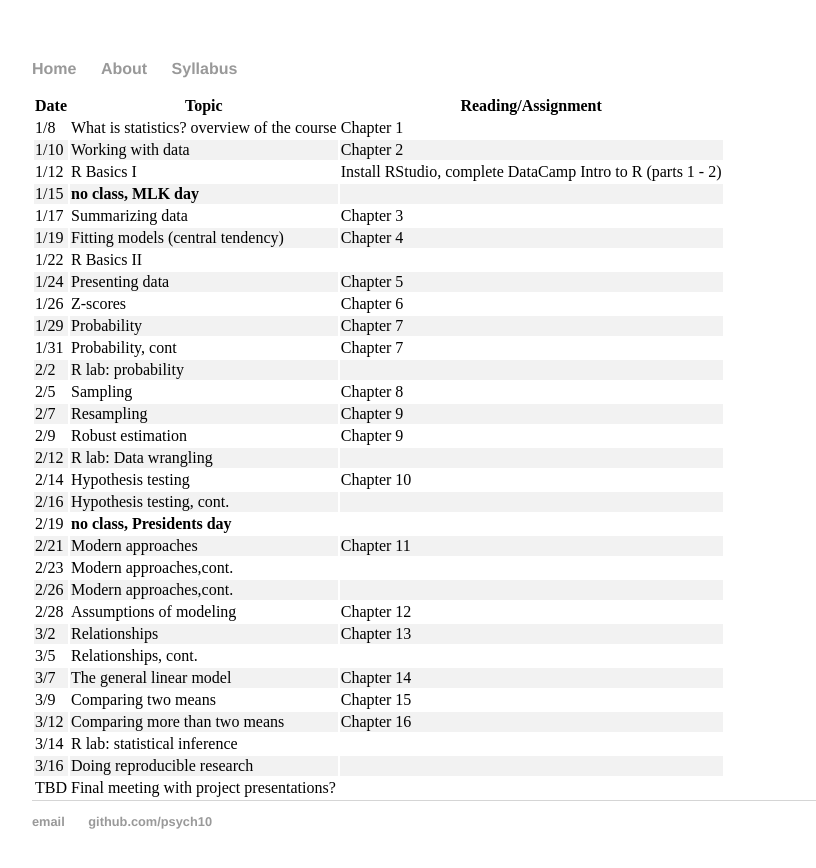
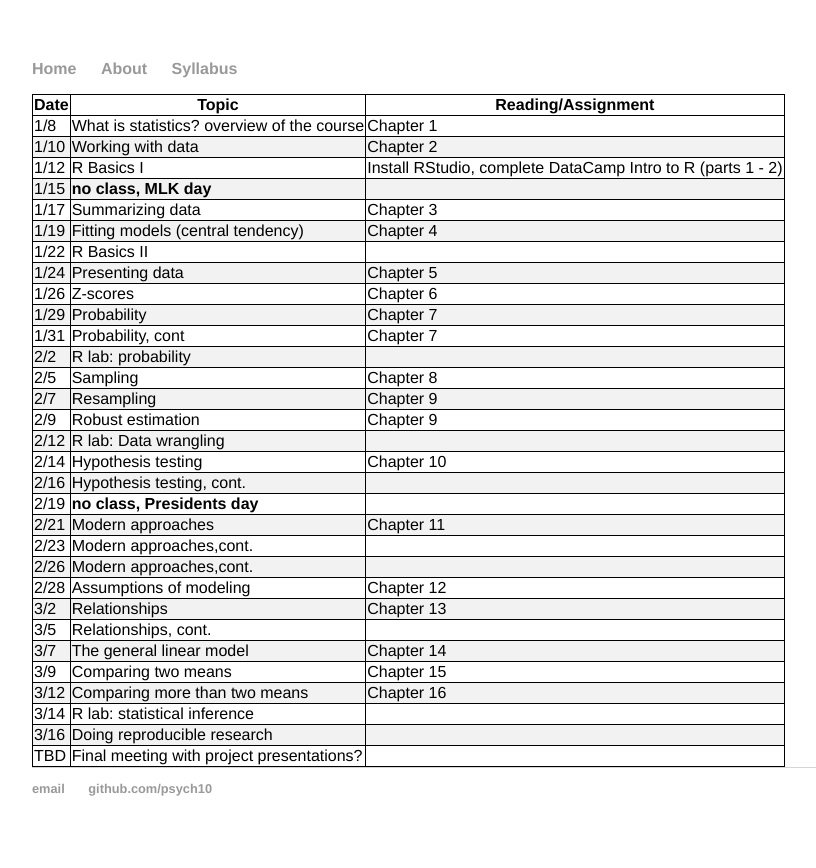
Before and after one commit to stats60/stats60.github.io, a Jekyll site: the page built from syllabus/index.md, in a window 1280 px wide. Shown: the top 868 px of the page, without its empty margins (160-976 px from the left). Built offline with Jekyll 4.4.1, drawn with Linux system fonts in a browser that asks for light colours; our own code applies the rules of GitHub Pages for plain Markdown files.

Commit message:
formatting

```diff
--- a/css/main.css
+++ b/css/main.css
@@ -47,4 +47,16 @@ ul.posts li {
     list-style: none;
 }
 
+table {
+  font-family:'Helvetica', 'Arial', 'Sans-Serif';
+}
+
+table {
+    border-collapse: collapse;
+}
+
+table, th, td {
+    border: 1px solid black;
+}
+
 tr:nth-child(even) {background-color: #f2f2f2}
```
